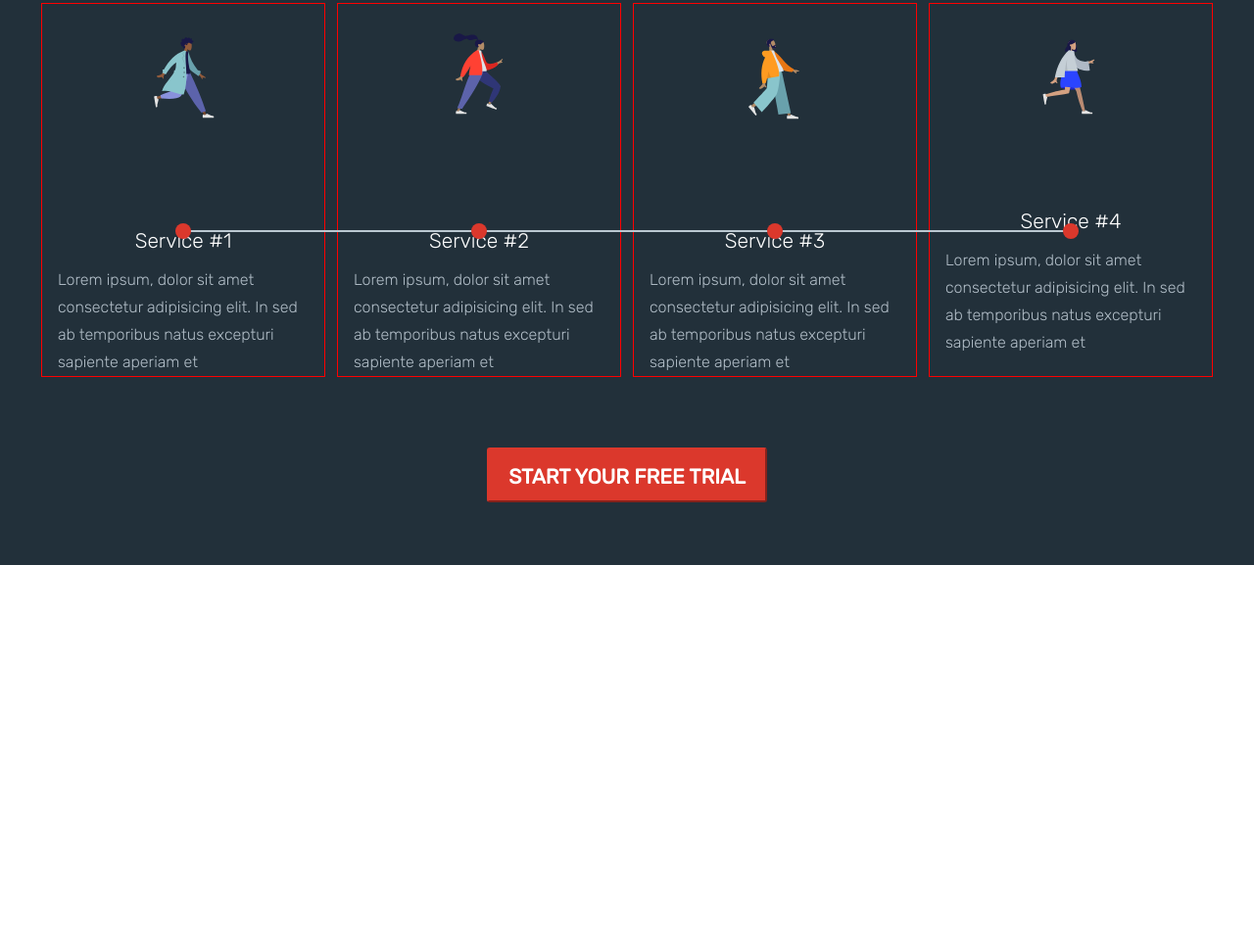
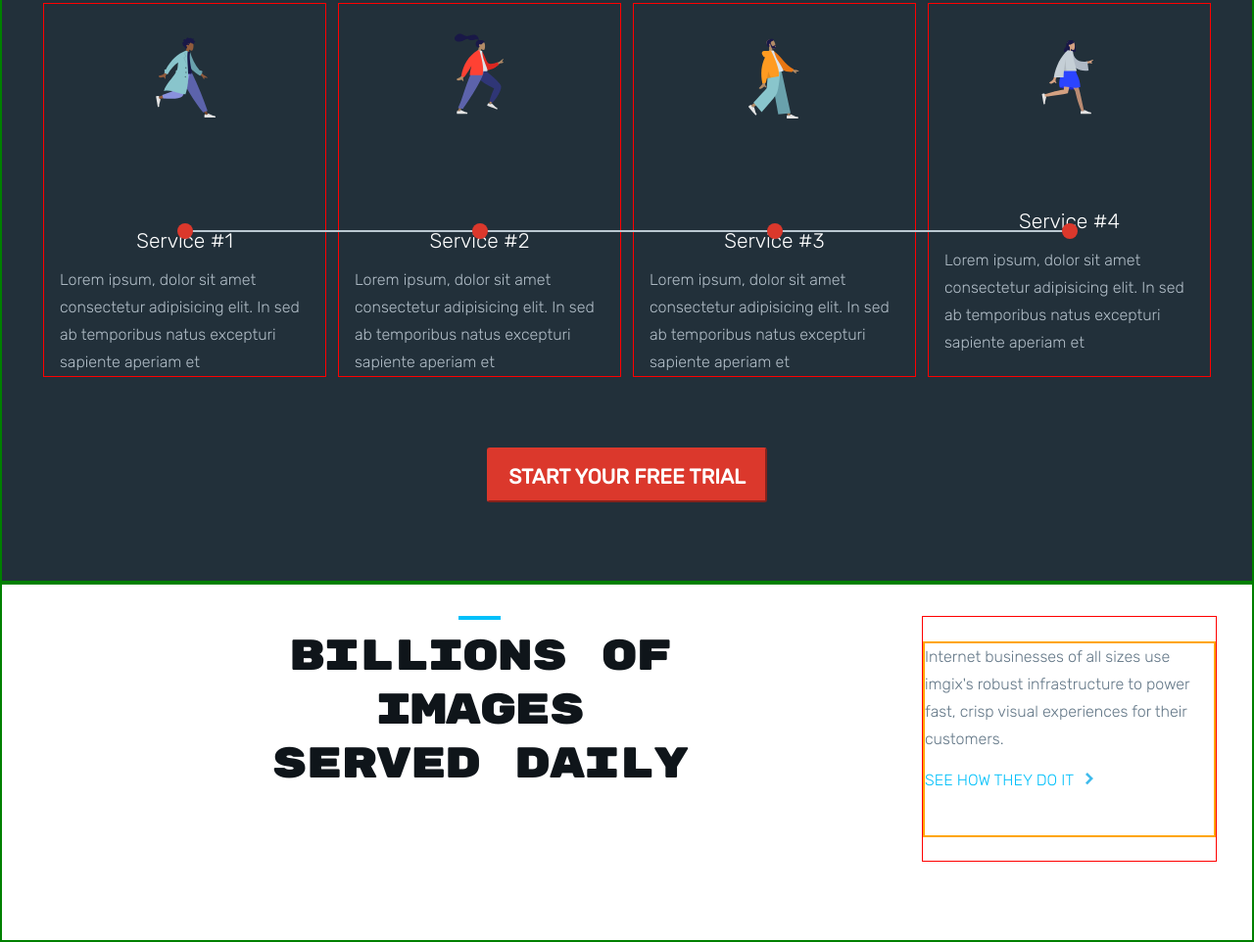
Before and after one commit to IoPhoenix/AwesomeProduct, a website: page app/index.html in a window 1280 px wide. Shown: the part 1357-2319 px from the top of the page at 98% size. Before the commit the page ends 1934 px from the top, so only its background shows below. Drawn offline with Linux system fonts and the light colour scheme.

Commit message:
Add customers section text

```diff
--- a/app/assets/styles/base/_global.scss
+++ b/app/assets/styles/base/_global.scss
@@ -41,3 +41,11 @@ a {
         display: none;
     }
 }
+
+.bg-gray {
+    background-color: #fafafa;
+}
+
+.bg-dark {
+    background-color: $darkGray;
+}
--- a/app/assets/styles/modules/_block.scss
+++ b/app/assets/styles/modules/_block.scss
@@ -21,8 +21,12 @@
       margin: 0 6px;
     }
 
-    &:nth-of-type(even) {
+    &--reversed {
       flex-direction: row-reverse;
+    }
+
+    &--single {
+
     }
 
     &--one-third  {
--- a/app/assets/styles/modules/_section.scss
+++ b/app/assets/styles/modules/_section.scss
@@ -28,21 +28,6 @@ section {
             max-width: 470px;
         }
     }
-
-    // @include atSmallest {
-    //     padding: 56px 0;
-    // }
-
-    // @include atSmall {
-    //     padding: 64px 0;
-    // }
-    // @include atMedium {
-    //     padding: 72px 0;
-    // }
-
-    // @include atLarge {
-    //     padding: 88px 0;
-    // }
 }
 
 
@@ -95,7 +80,7 @@ section {
 
 .features {
     &__list {
-        border: 2px solid blue;
+        // border: 2px solid blue;
         margin: 0 auto;
         max-width: 272px;
 
@@ -111,3 +96,22 @@ section {
         }
     }
 }
+
+.services {
+    min-height: 100vh;
+
+    &__list {
+      @extend %flexwrap;
+      list-style: none;
+      justify-content: flex-end;
+
+      @include atMedium {
+        justify-content: space-between;
+      }
+    }
+}
+
+
+.customers {
+
+}
--- a/app/assets/styles/modules/_services.scss
+++ /dev/null
@@ -1,33 +0,0 @@
-.services {
-    min-height: 100vh;
-    padding: 30px 0;
-    background-color: $darkGray;
-
-    &__content {
-      @extend %flexwrap;
-      padding-right: 15px;
-      padding-left: 15px;
-      margin: 0 auto;
-      max-width: 1440px;
-
-      @include atMedium {
-        padding-right: 24px;
-        padding-left: 24px;
-      }
-      @include atMedium {
-        padding-right: 36px;
-        padding-left: 36px;
-      }
-    }
-
-
-    &__list {
-      @extend %flexwrap;
-      list-style: none;
-      justify-content: flex-end;
-
-      @include atMedium {
-        justify-content: space-between;
-      }
-    }
-}
--- a/app/assets/styles/style.scss
+++ b/app/assets/styles/style.scss
@@ -9,6 +9,5 @@
 @import 'modules/_header';
 @import 'modules/_nav';
 @import 'modules/_headings';
-@import 'modules/_services';
 @import 'modules/_block';
 @import 'modules/_btn';
--- a/app/index.html
+++ b/app/index.html
@@ -458,7 +458,7 @@
 							</div>
 
 						</li>
-						<li class="block block--one-third">
+						<li class="block block--one-third block--reversed">
 							<div class="block__icon">
 								<svg version="1.1" id="Layer_1" xmlns="http://www.w3.org/2000/svg" xmlns:xlink="http://www.w3.org/1999/xlink" x="0px" y="0px" width="240px" height="188px" viewBox="0 0 240 188" style="enable-background:new 0 0 240 188;" xml:space="preserve">
 									<g>
@@ -638,14 +638,13 @@
 									</svg>
 								</a>
 							</div>
-
 						</li>
 					</ul>
 			</div>
 	</section>
 
-	<section class="services">
-		<div class="services__content">
+	<section class="services bg-dark">
+		<div class="wrapper wrapper--with-padding">
 			<h2 class="title title--light title--with-line title--with-mb">Your Awesome<br> Title Here</h2>
 			<ul class="services__list">
 				<li class="block block--dark">
@@ -831,7 +830,21 @@
 		</div> <!-- .services__content -->
 	</section>
 
-	<section class="brands"></section>
+	<section class="customers">
+		<div class="wrapper wrapper--with-padding">
+			<h2 class="title title--with-line title--with-mb">Billions of images <br> served daily</h2>
+			<li class="block block--one-third">
+					<div class="block__text">
+						<p class="block__description">
+								Internet businesses of all sizes use imgix's robust infrastructure to power fast, crisp visual experiences for their customers.						</p>
+						<a src="#" class="block__link">SEE HOW THEY DO IT
+							<svg version="1.1" id="Layer_1" xmlns="http://www.w3.org/2000/svg" xmlns:xlink="http://www.w3.org/1999/xlink" x="0px" y="0px" width="8px" height="12.3px" viewBox="0 0 8 12.3" style="enable-background:new 0 0 8 12.3;" xml:space="preserve">
+								<polygon style="fill:#3FBBEC;" points="6.1,4.3 1.9,0 0,1.9 4.3,6.1 0,10.4 1.9,12.3 6,8.1 8,6.1 "></polygon>
+							</svg>
+						</a>
+					</div>
+		</div>
+	</section>
 
 	<section class="pricing-plans"></section>
 
```
Also changed, not shown: app/temp/styles/style.css.
